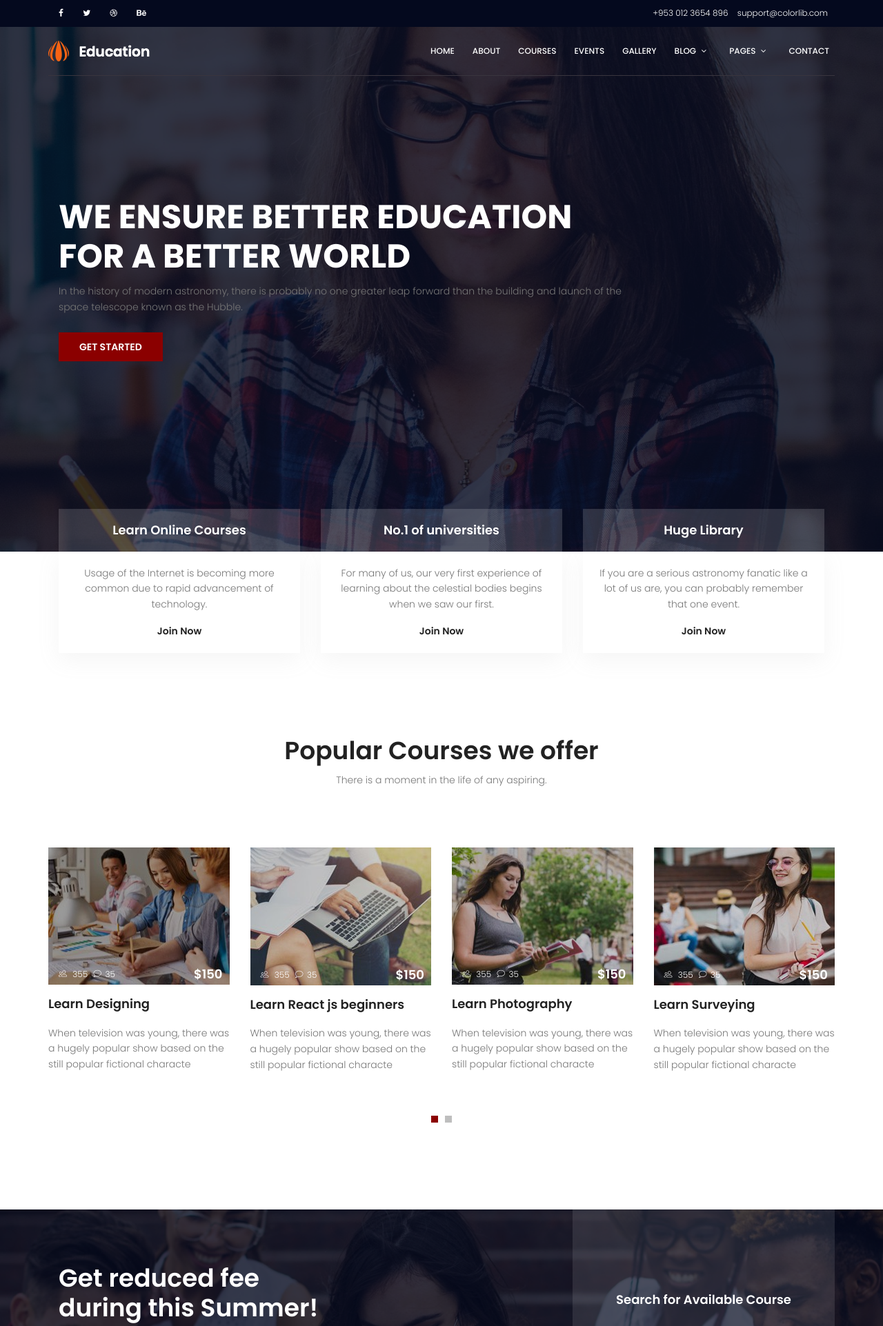
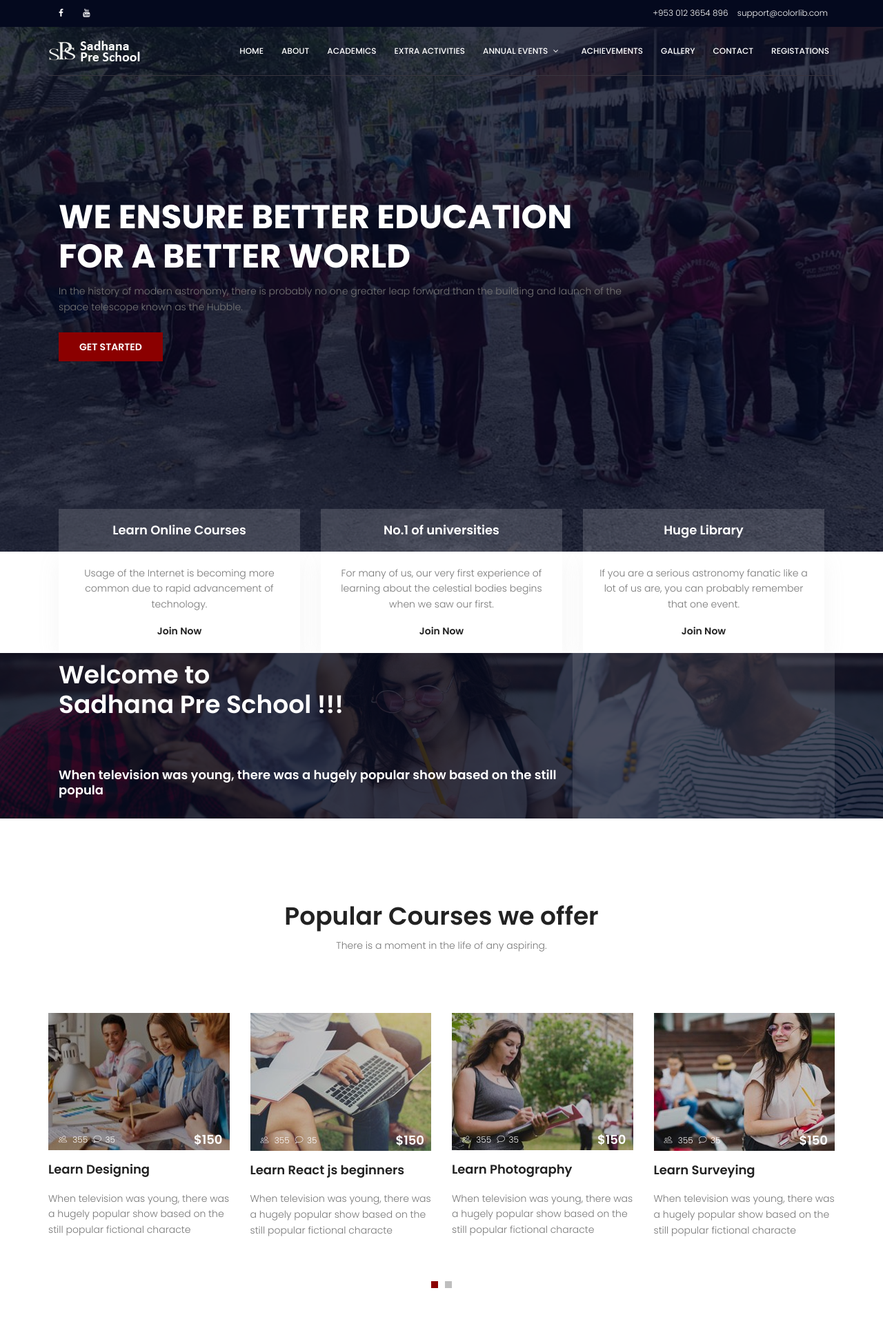
Before and after one commit to madhusanka2016/sadhanapreschool, a Laravel app: page / in a window 1280 px wide. Shown: the top 1923 px of the page at 69% size. Run offline with Laravel 8, Linux system fonts and the light colour scheme; some libraries are stand-ins or nearby versions.

Commit message:
Main Navigation Created

```diff
--- a/resources/views/partials/header.blade.php
+++ b/resources/views/partials/header.blade.php
@@ -4,10 +4,8 @@
             <div class="row">
                 <div class="col-lg-6 col-sm-6 col-8 header-top-left no-padding">
                     <ul>
-                      <li><a href="#"><i class="fa fa-facebook"></i></a></li>
-                      <li><a href="#"><i class="fa fa-twitter"></i></a></li>
-                      <li><a href="#"><i class="fa fa-dribbble"></i></a></li>
-                      <li><a href="#"><i class="fa fa-behance"></i></a></li>
+                      <li><a href="https://www.facebook.com/Sadhana-Pre-School-1774625012769833/?__tn__=%2Cd%2CP-R&eid=ARC12PyK0FtRktPWxli8CNzl9A9BXva19CNSFbaBDFfM-WjlmafqJyQ89XP_i5cXo0dNKZKlPGAxG0z7"><i class="fa fa-facebook"></i></a></li>
+                      <li><a href="https://www.youtube.com/channel/UCSsgUwAZ5u8SQHPQ8oydQdw"><i class="fa fa-youtube"></i></a></li>
                     </ul>
                 </div>
                 <div class="col-lg-6 col-sm-6 col-4 header-top-right no-padding">
@@ -26,29 +24,22 @@
           <ul class="nav-menu">
             <li><a href="index.html">Home</a></li>
             <li><a href="about.html">About</a></li>
-            <li><a href="courses.html">Courses</a></li>
-            <li><a href="events.html">Events</a></li>
+            <li><a href="courses.html">Academics</a></li>
+            <li><a href="courses.html">Extra Activities</a></li>
+            <li class="menu-has-children"><a href="">Annual Events</a>
+            <ul>
+                <li><a href="blog-home.html">Annual Event Calender <script>document.write(new Date().getFullYear());</script> </a></li>
+                <li><a href=""></a></li>
+            </ul>
+        </li>
+        <li><a href="contact.html">Achievements</a></li>
             <li><a href="gallery.html">Gallery</a></li>
-            <li class="menu-has-children"><a href="">Blog</a>
-              <ul>
-                <li><a href="blog-home.html">Blog Home</a></li>
-                <li><a href="blog-single.html">Blog Single</a></li>
-              </ul>
-            </li>
-            <li class="menu-has-children"><a href="">Pages</a>
-              <ul>
-                    <li><a href="course-details.html">Course Details</a></li>
-                    <li><a href="event-details.html">Event Details</a></li>
-                  <li><a href="elements.html">Elements</a></li>
-                    <li class="menu-has-children"><a href="">Level 2 </a>
-                      <ul>
-                        <li><a href="#">Item One</a></li>
-                        <li><a href="#">Item Two</a></li>
-                      </ul>
-                    </li>
-              </ul>
-            </li>
-            <li><a href="contact.html">Contact</a></li>
+
+
+
+            <li class="active"><a href="contact.html">Contact</a></li>
+            <li class="active"><a href="contact.html">Registations</a></li>
+
           </ul>
         </nav><!-- #nav-menu-container -->
       </div>
--- a/resources/views/welcome.blade.php
+++ b/resources/views/welcome.blade.php
@@ -71,6 +71,33 @@
 		</div>
 	</section>
 	<!-- End feature Area -->
+	<!-- Start search-course Area -->
+	<section class="search-course-area relative">
+		<div class="overlay overlay-bg"></div>
+		<div class="container">
+			<div class="row justify-content-between align-items-center">
+				<div class="col-lg-8 col-md-8 search-course-left">
+					<h1 class="text-white">
+						Welcome to <br>
+						Sadhana Pre School !!!
+					</h1>
+
+					<div class="row details-content">
+						<div class="col single-detials">
+
+							<a href="#"><h4>When television was young, there was a hugely popular show based on the still popula</h4></a>
+
+						</div>
+
+					</div>
+				</div>
+				<div class="col-lg-4 col-md-4 search-course-right section-gap">
+
+				</div>
+			</div>
+		</div>
+	</section>
+	<!-- End search-course Area -->
 
 	<!-- Start popular-course Area -->
 	<section class="popular-course-area section-gap">
```
Also changed, not shown: public/img/banner-bg.jpg, public/img/logo.png.
